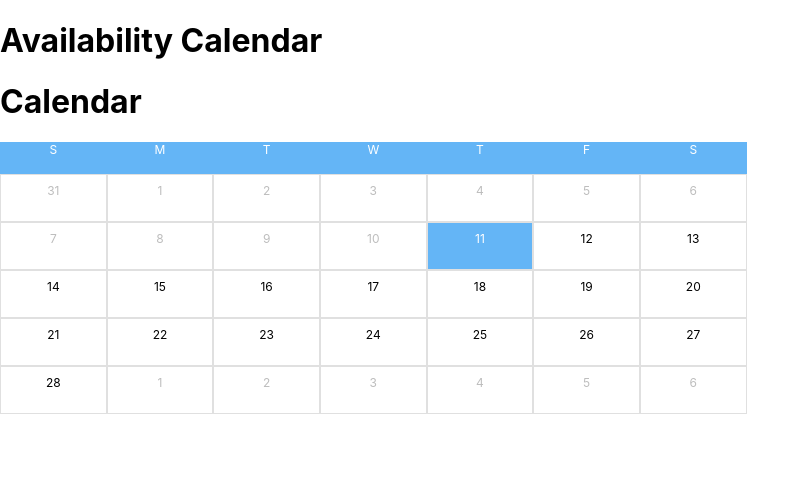
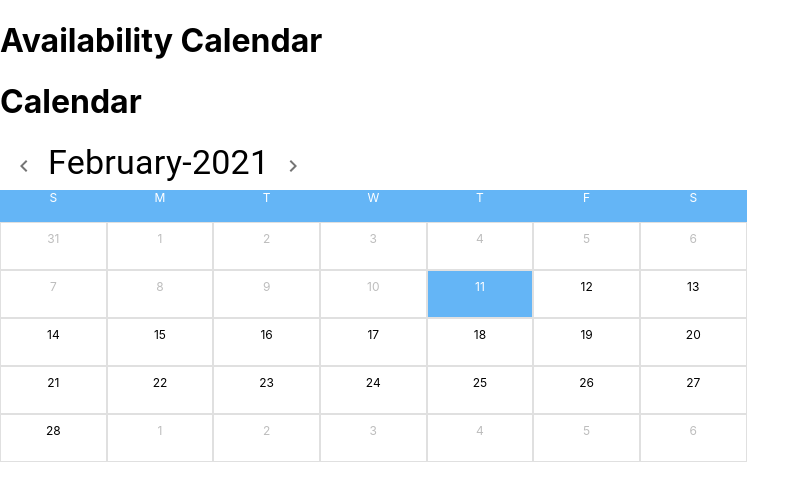
Before and after one commit to quddd/availability-calendar, a React (Create React App) app: page / in a window 1280 px wide. Shown: the top 500 px of the page, without its empty margins (0-810 px from the left). Built offline with nearby package versions, Linux system fonts and the light colour scheme.

Commit message:
Add prev and next buttons

```diff
--- a/src/components/Calendar.js
+++ b/src/components/Calendar.js
@@ -1,7 +1,9 @@
 import React, { useState } from "react";
 import { takeMonth } from "../modules/calendar";
-import { Grid, makeStyles } from "@material-ui/core";
+import { Grid, IconButton, makeStyles, Typography } from "@material-ui/core";
 import { format, isPast, isSameDay, isSameMonth } from "date-fns";
+import NavigateNextIcon from "@material-ui/icons/NavigateNext";
+import NavigateBeforeIcon from "@material-ui/icons/NavigateBefore";
 
 const useStyles = makeStyles((theme) => ({
   days: {
@@ -67,6 +69,17 @@ function Calendar() {
   return (
     <div>
       <h1> Calendar </h1>
+      <Grid container>
+        <IconButton>
+          <NavigateBeforeIcon />
+        </IconButton>
+        <Typography component='h4' variant='h4'>
+          {format(currentDate, "MMMM-yyyy")}
+        </Typography>
+        <IconButton>
+          <NavigateNextIcon />
+        </IconButton>
+      </Grid>
       <WeekNames />
       {data.map((week, key) => (
         <Grid key={key} container wrap='nowrap' justify='flex-start'>
```
